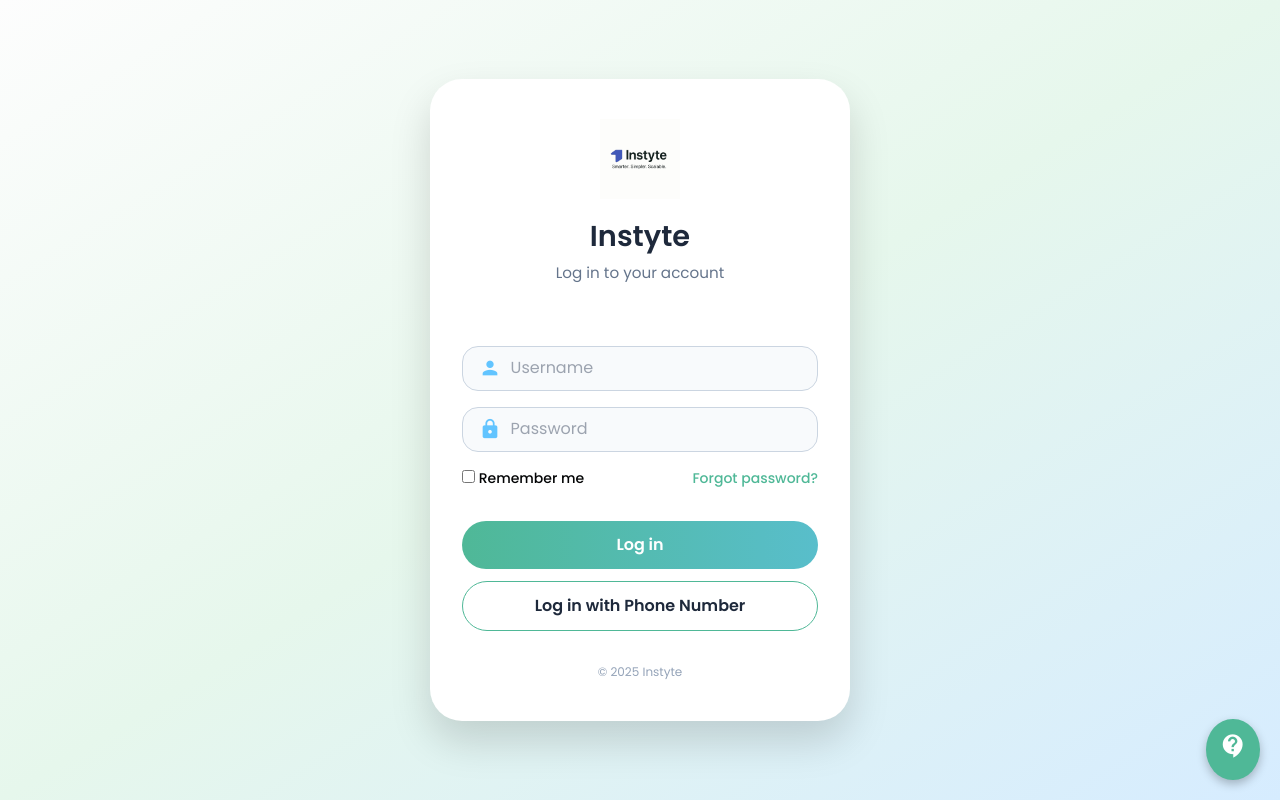
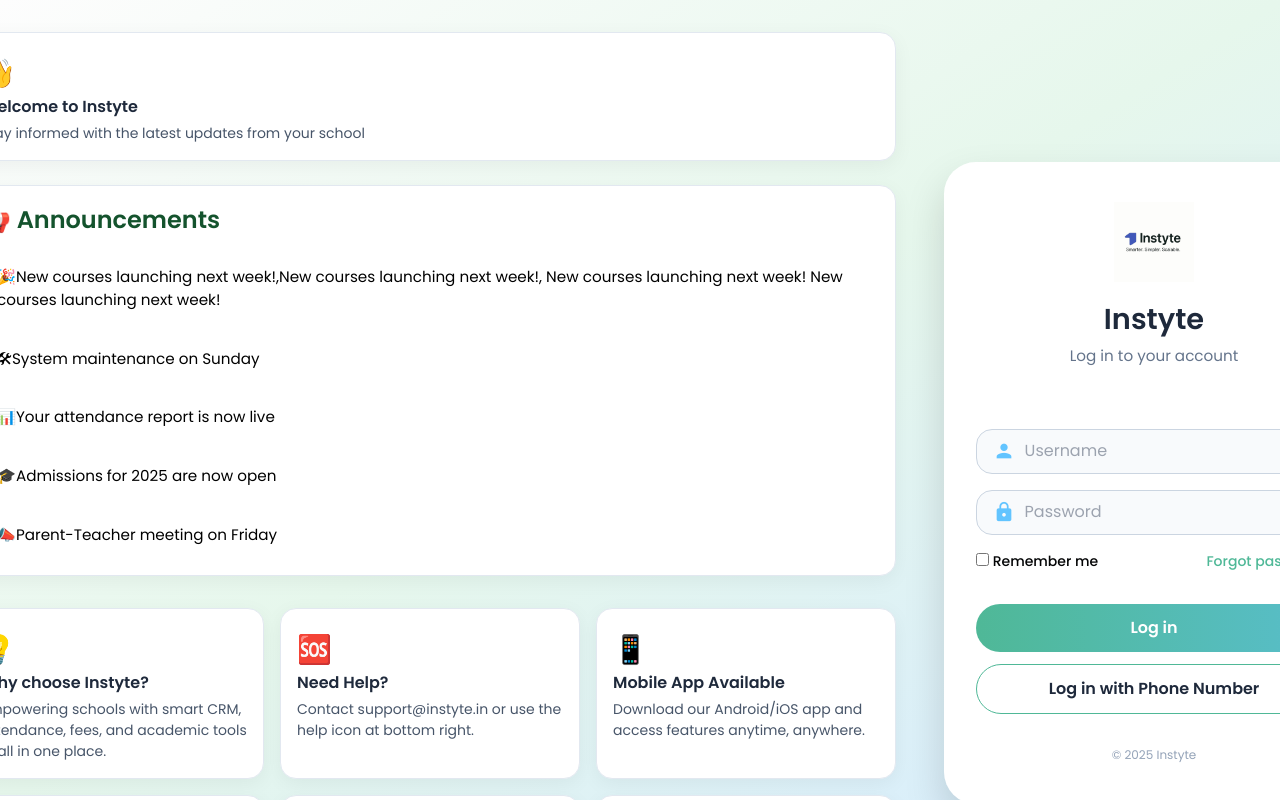
Before and after one commit to suri743/instyte-login, a React (Create React App) app in the folder instyte-login-frontend/: page / in a window 1280 px wide. Built offline with nearby package versions, Linux system fonts and the light colour scheme; no server answers.

Commit message:
New Login form V2.3

```diff
--- /dev/null
+++ b/instyte-login-frontend/src/components/AnnouncementsPanel.jsx
@@ -0,0 +1,87 @@
+// AnnouncementsPanel.jsx (Responsive Info Cards - Horizontal Layout)
+import React from 'react';
+import './LoginPage.css';
+
+function AnnouncementsPanel() {
+  const announcements = [
+    { icon: '🎉', text: 'New courses launching next week!,New courses launching next week!, New courses launching next week! New courses launching next week!' },
+    { icon: '🛠', text: 'System maintenance on Sunday' },
+    { icon: '📊', text: 'Your attendance report is now live' },
+    { icon: '🎓', text: 'Admissions for 2025 are now open' },
+    { icon: '📣', text: 'Parent-Teacher meeting on Friday' },
+  ];
+
+  const infoCards = [
+    {
+      title: 'Why choose Instyte?',
+      description: 'Empowering schools with smart CRM, attendance, fees, and academic tools — all in one place.',
+      icon: '💡'
+    },
+    {
+      title: 'Need Help?',
+      description: 'Contact support@instyte.in or use the help icon at bottom right.',
+      icon: '🆘'
+    },
+    {
+      title: 'Mobile App Available',
+      description: 'Download our Android/iOS app and access features anytime, anywhere.',
+      icon: '📱'
+    },
+    {
+      title: 'Trusted by 500+ Schools',
+      description: 'Institutes across India trust Instyte for reliability, support and student growth.',
+      icon: '🏫'
+    },
+    {
+      title: 'Your Data is Safe',
+      description: 'Hosted on AWS with secure backups, encryption and full data privacy compliance.',
+      icon: '🔒'
+    },
+    {
+      title: 'Seamless Onboarding',
+      description: 'Get started in minutes with guided setup, training, and personal onboarding support.',
+      icon: '🚀'
+    }
+  ];
+
+  return (
+    <div className="announcement-wrapper">
+      <div className="info-card" style={{ marginBottom: '1.5rem' }}>
+        <span className="info-icon">👋</span>
+        <div className="info-content">
+          <h4>Welcome to Instyte</h4>
+          <p>Stay informed with the latest updates from your school</p>
+        </div>
+      </div>
+
+      <div className="info-card" style={{ marginBottom: '1.5rem' }}>
+      <div className="info-content">
+      <h2 className="announcement-title">📢 Announcements</h2>
+      </div>
+      <ul className="announcement-list">
+        {announcements.map((item, idx) => (
+          <li key={idx} className="announcement-item">
+            <span className="announcement-icon">{item.icon}</span>
+            <span className="announcement-text">{item.text}</span>
+          </li>
+        ))}
+      </ul>
+      </div>
+
+
+      <div className="info-cards">
+        {infoCards.map((card, idx) => (
+          <div key={idx} className="info-card">
+            <span className="info-icon">{card.icon}</span>
+            <div className="info-content">
+              <h4>{card.title}</h4>
+              <p>{card.description}</p>
+            </div>
+          </div>
+        ))}
+      </div>
+    </div>
+  );
+}
+
+export default AnnouncementsPanel;
--- a/instyte-login-frontend/src/components/LoginPage.css
+++ b/instyte-login-frontend/src/components/LoginPage.css
@@ -3,13 +3,13 @@
 body, html {
   height: 100%;
   margin: 0;
+  background: linear-gradient(to bottom right, #fdfdfd, #e6f7ec, #d6ecff);
   font-family: 'Poppins', sans-serif;
   overflow: auto;
 }
 
 .login-page {
-  height: 100vh;
-  background: linear-gradient(to bottom right, #fdfdfd, #e6f7ec, #d6ecff);
+  height: 100%;
   display: flex;
   justify-content: center;
   align-items: center;
@@ -281,3 +281,149 @@
   margin-bottom: 1rem;
   text-align: left;
 }
+.login-right {
+  flex: 1;
+  display: flex;
+  align-items: center;
+  justify-content: center;
+}
+
+
+.login-left {
+  flex: 1;
+  display: flex;
+  align-items: flex-start;
+  justify-content: flex-start;
+  /* border-radius: 2rem; */
+  padding-left: 3rem;
+  padding-right: 3rem;
+  padding-top: 2rem;
+  height: inherit;
+}
+
+.announcement-wrapper {
+
+  animation: slideInLeft 0.6s ease-out;
+}
+
+.announcement-title {
+  font-size: 1.5rem;
+  font-weight: 600;
+  margin-bottom: 1rem;
+  color: #14532d;
+}
+
+.announcement-list {
+  list-style: none;
+  padding-left: 0;
+  display: flex;
+  flex-direction: column;
+  gap: 0.75rem;
+}
+
+.announcement-item {
+  /* background-color: #ecfdf5; */
+  /* color: #065f46; */
+  padding: 0.75rem 1rem;
+  /* border-left: 4px solid #10b981; */
+  border-radius: 0.25rem;
+  font-size: 0.95rem;
+  /* box-shadow: 0 1px 3px rgba(0,0,0,0.08); */
+  animation: fadeInUp 0.4s ease forwards;
+  opacity: 0;
+  width: 100%;
+}
+
+.announcement-item:nth-child(1) { animation-delay: 0.1s; }
+.announcement-item:nth-child(2) { animation-delay: 0.2s; }
+.announcement-item:nth-child(3) { animation-delay: 0.3s; }
+.announcement-item:nth-child(4) { animation-delay: 0.4s; }
+.announcement-item:nth-child(5) { animation-delay: 0.5s; }
+
+@keyframes slideInLeft {
+  from {
+    transform: translateX(-30px);
+    opacity: 0;
+  }
+  to {
+    transform: translateX(0);
+    opacity: 1;
+  }
+}
+
+@keyframes fadeInUp {
+  from {
+    transform: translateY(10px);
+    opacity: 0;
+  }
+  to {
+    transform: translateY(0);
+    opacity: 1;
+  }
+}
+
+/* Update CSS in LoginPage.css */
+.info-cards {
+  margin-top: 2rem;
+  display: flex;
+  flex-wrap: wrap;
+  gap: 1rem;
+  justify-content: flex-start;
+}
+
+.info-card {
+  flex: 0 1 48%; /* Each card takes ~half the width on larger screens */
+  flex-direction: column;
+  background: #ffffff;
+  border: 1px solid #e2e8f0;
+  padding: 1rem;
+  border-radius: 1rem;
+  box-shadow: 0 5px 20px rgba(0, 0, 0, 0.05);
+  display: flex;
+  align-items: flex-start;
+}
+
+.in-info-cards {
+  margin-top: 2rem;
+  display: grid;
+  grid-template-columns: repeat(auto-fill, minmax(280px, 1fr));
+  gap: 1rem;
+
+}
+
+@media (max-width: 1024px) {
+  .info-card {
+    flex: 1 1 100%; /* Stacks vertically on tablets and smaller */
+  }
+}
+
+.info-icon {
+  font-size: 1.75rem;
+  margin-right: 1rem;
+  margin-top: 0.25rem;
+}
+
+.info-content h4 {
+  font-size: 1rem;
+  font-weight: 600;
+  color: #1e293b;
+  margin: 0 0 0.25rem 0;
+}
+
+.info-content p {
+  font-size: 0.875rem;
+  color: #475569;
+  margin: 0;
+}
+
+@media (max-width: 768px) {
+  .info-card {
+    flex: 1 1 100%;
+  }
+}
+.info-cards {
+  margin-top: 2rem;
+  display: grid;
+  grid-template-columns: 300px 300px 300px;
+  gap: 1rem;
+}
--- a/instyte-login-frontend/src/components/LoginPage.jsx
+++ b/instyte-login-frontend/src/components/LoginPage.jsx
@@ -1,14 +1,13 @@
 import React, { useState, useEffect } from 'react';
 import './LoginPage.css';
 import LoginCard from './LoginCard';
-import ContactPopup from './ContactPopup';
+import AnnouncementsPanel from './AnnouncementsPanel';
 
 function LoginPage() {
   const [siteInfo, setSiteInfo] = useState({ title: 'Instyte', logoUrl: '/assets/logo.png' });
   const [email, setEmail] = useState('');
   const [password, setPassword] = useState('');
   const [rememberMe, setRememberMe] = useState(false);
-  const [showContactForm, setShowContactForm] = useState(false);
 
   useEffect(() => {
     async function fetchSiteInfo() {
@@ -25,7 +24,6 @@
         document.title = 'Instyte';
       }
     }
-
     fetchSiteInfo();
   }, []);
 
@@ -37,7 +35,6 @@
         headers: { 'Content-Type': 'application/json' },
         body: JSON.stringify({ email, password }),
       });
-
       if (!response.ok) throw new Error('Login failed');
       const data = await response.json();
       localStorage.setItem('token', data.token);
@@ -49,6 +46,11 @@
 
   return (
     <div className="login-page">
+      <div className="login-left">
+        <AnnouncementsPanel />
+      </div>
+
+      <div className="login-right">
         <LoginCard
           siteInfo={siteInfo}
           email={email}
@@ -59,13 +61,7 @@
           setRememberMe={setRememberMe}
           handleLogin={handleLogin}
         />
-
-      <div className="contact-icon" onClick={() => setShowContactForm(true)}>
-        <span className="material-icons">contact_support</span>
       </div>
-
-      {showContactForm && (<ContactPopup onClose={() => setShowContactForm(false)} />
-      )}
     </div>
   );
 }
```
Lines whose indentation alone changed are shown as unchanged.
